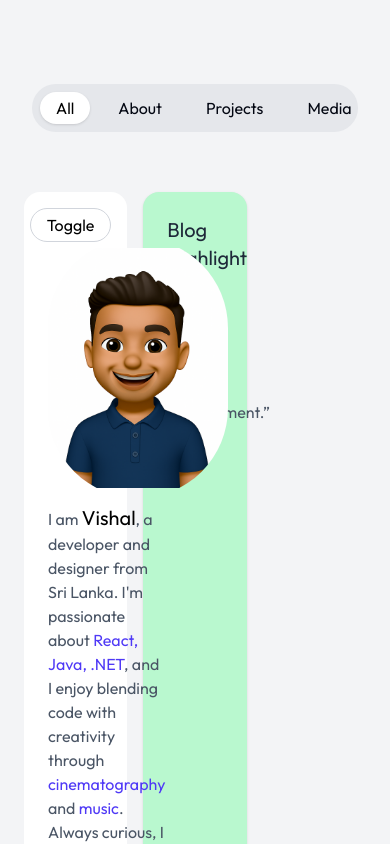
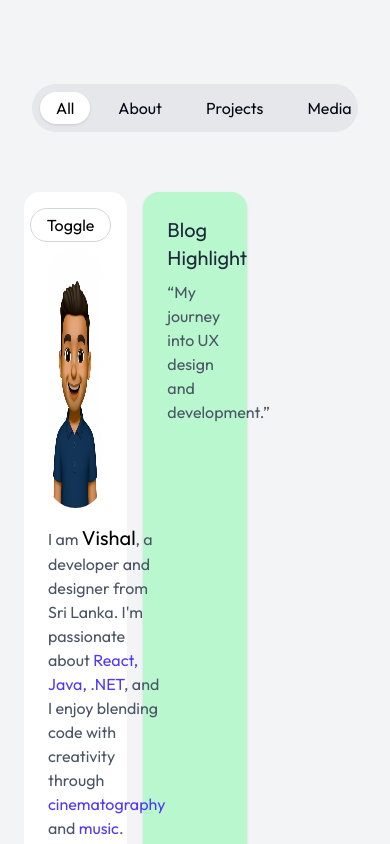
Before and after one commit to VishalOz/VishFolio, a React (Vite) app: page / in a window 390 px wide. Shown: the top 844 px of the page. Built offline with nearby package versions, Linux system fonts and the light colour scheme.

Commit message:
Image is now responsive

```diff
--- a/src/Home.jsx
+++ b/src/Home.jsx
@@ -55,7 +55,8 @@ const Home = () => {
           </button>
 
           {/* Image */}
-          <div className="w-[200px] h-[240px] flex items-center justify-start overflow-hidden rounded-2xl mb-4 mt-8">
+          <div className="sm:w-[200px] sm:h-[200px] md:w-[300px] md:h-[200px]flex items-center justify-start overflow-hidden rounded-2xl mb-4 mt-8">
+
             <AnimatePresence mode="wait">
               <motion.img
                 key={imageIndex}
```
